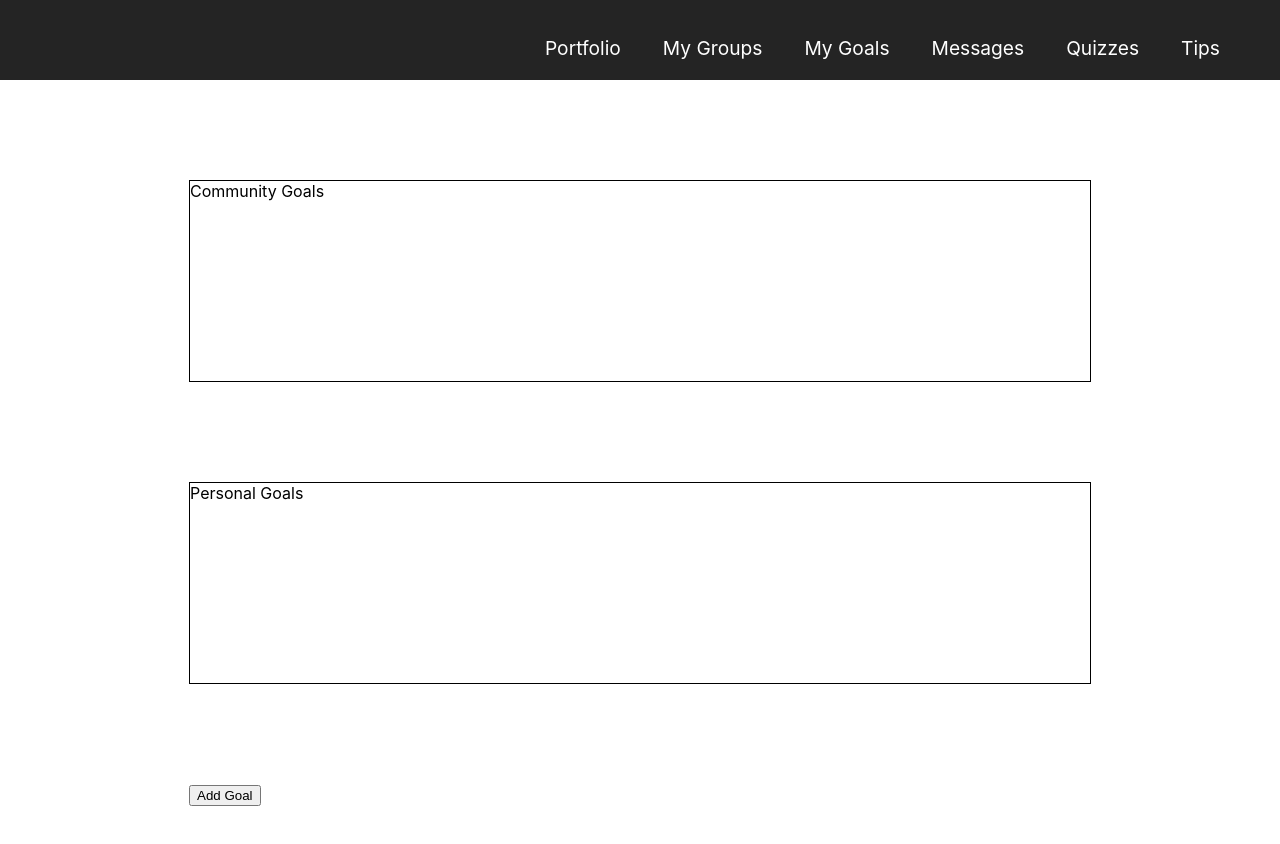
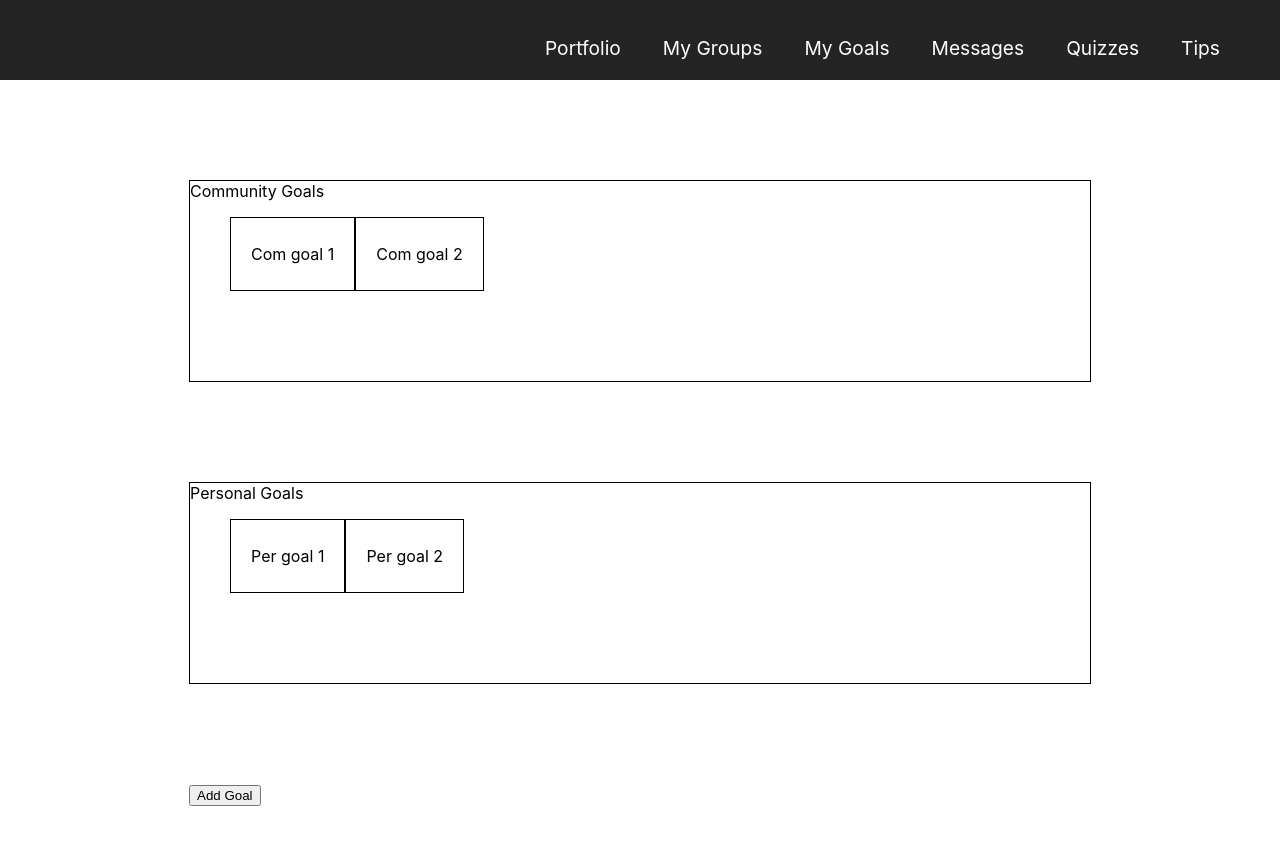
Before and after one commit to FeelingA1/HIPAAtar, a React (Create React App) app in the folder web-app/: page /goals in a window 1280 px wide. Shown: the top 844 px of the page. Built offline with nearby package versions, Linux system fonts and the light colour scheme.

Commit message:
Goals Page Completed (MVP)

```diff
--- a/web-app/src/pages/Goals/Goal.js
+++ b/web-app/src/pages/Goals/Goal.js
@@ -0,0 +1,13 @@
+import React, { useState } from "react";
+
+const Goal = (props) => {
+    return (
+        <>
+            <div>
+                <p>{props.goalTitle}</p>
+            </div>
+        </>
+    );
+}
+
+export default Goal;
--- a/web-app/src/pages/Goals/Goals.css
+++ b/web-app/src/pages/Goals/Goals.css
@@ -21,7 +21,7 @@
     margin: 100px;
     border: 1px solid #000;
     width: 900px;
-    height: 200px;
+    height: 400px;
 }
 
 .add-goal-form form{
@@ -34,3 +34,18 @@
 .form-label{
     padding: 10px;
 }
+
+.goal-list {
+  text-align: left;
+}
+
+.list-item{
+    display: inline-block;
+    padding: 10px 20px;
+    border: 1px solid #000;
+
+}
+
+.community-goals {
+    display: table;
+}
--- a/web-app/src/pages/Goals/Goals.js
+++ b/web-app/src/pages/Goals/Goals.js
@@ -1,59 +1,153 @@
-import React, { useState } from 'react';
-import './Goals.css';
+import React, { useState } from "react";
+import "./Goals.css";
+import Goal from "./Goal";
+
 const Goals = () => {
   const [showGoalForm, setShowGoalForm] = useState(false);
-  const [goalType, setGoalType] = useState('Mental Health');
+  const [comGoals, setComGoals] = useState([
+    {
+      title: "Com goal 1",
+      type: "test",
+      isPublic: true,
+    },
+    {
+      title: "Com goal 2",
+      type: "test2",
+      isPublic: true,
+    },
+  ]);
+
+  const [perGoals, setPerGoals] = useState([
+    {
+      title: "Per goal 1",
+      type: "test",
+      isPublic: true,
+    },
+    {
+      title: "Per goal 2",
+      type: "test2",
+      isPublic: true,
+    },
+  ]);
 
 
-  const handleGoalTypeChange = (event) => {
-    console.log('prev goalType ' + goalType)
+  console.log(comGoals);
+  const [formData, setFormData] = useState({
+    title: "",
+    type: "",
+    isPublic: true,
+  });
 
-    setGoalType(event.target.value)
-    console.log('event.target.value ' + event.target.value)
+  function handleChange(event) {
+    const { name, value, type, checked } = event.target;
+    setFormData((prevFormData) => {
+      return {
+        ...prevFormData,
+        [name]: type === "checkbox" ? checked : value,
+      };
+    });
+  }
 
-    console.log('post goalType ' + goalType)
+  function renderGoals(goals) {
+    return goals.map((item) => (
+      <li className="list-item">
+        <Goal goalTitle={item.title} />
+      </li>
+    ));
   }
+
+  const handleSubmit = (e) => {
+    e.preventDefault();
+    console.log(formData);
+    if (formData.isPublic) {
+      setComGoals((prevComGoals) => [...prevComGoals, formData]);
+    } else {
+      setPerGoals((prevPerGoals) => [...prevPerGoals, formData]);
+    }
+  };
 
   return (
     <div className="goals-page-container">
       <div className="goals-container">
-        <div className="community-goals">
-          Community Goals
-        </div>
+        <div className="community-goals">Community Goals</div>
+        <ul className="goal-list">{renderGoals(comGoals)}</ul>
       </div>
       <div className="goals-container">
-        <div className="personal-goals">
-          Personal Goals
-        </div>
+        <div className="personal-goals">Personal Goals</div>
+         <ul className="goal-list">{renderGoals(perGoals)}</ul>
       </div>
       <div className="add-goal-btn">
         <button onClick={() => setShowGoalForm(!showGoalForm)}>Add Goal</button>
       </div>
       {showGoalForm && (
-
         <div className="add-goal-form">
           <form>
             <label className="form-label">
               Goal Title
-              <input type="text" name="title" />
+              <input type="text" name="title" onChange={handleChange} />
             </label>
-            <label className="form-label">Goal Type
-              <select value={goalType} onChange={handleGoalTypeChange}>
-                <option value="Cardio">Cardio</option>
-                <option value="Mental Health" selected>Mental Health</option>
-                <option value="Sleep">Sleep</option>
-                <option value="Diet">Diet</option>
-              </select>
-            </label>
+            <fieldset>
+              <legend>Select your Goal Type</legend>
+              <input
+                type="radio"
+                id="cardio"
+                name="type"
+                value="cardio"
+                checked={formData.type === "cardio"}
+                onChange={handleChange}
+              />
+              <label htmlFor="cardio">Cardio</label>
+              <br />
 
+              <input
+                type="radio"
+                id="mental health"
+                name="type"
+                value="mental health"
+                checked={formData.type === "mental health"}
+                onChange={handleChange}
+              />
+              <label htmlFor="mental health">Mental Health</label>
+              <br />
 
-            <input type="submit" value="Submit" />
+              <input
+                type="radio"
+                id="sleep"
+                name="type"
+                value="sleep"
+                checked={formData.type === "sleep"}
+                onChange={handleChange}
+              />
+              <label htmlFor="sleep">Sleep</label>
+              <br />
+              <input
+                type="radio"
+                id="diet"
+                name="type"
+                value="diet"
+                checked={formData.type === "diet"}
+                onChange={handleChange}
+              />
+              <label htmlFor="diet">Diet</label>
+              <br />
+            </fieldset>
+            <br />
+            <label htmlFor="isPublic">Share goal to community?</label>
+            <input
+              type="checkbox"
+              id="diet"
+              checked={formData.isPublic}
+              onChange={handleChange}
+              name="isPublic"
+            />
+            <br />
+            <button type="submit" onClick={handleSubmit}>
+              Create Goal
+            </button>
           </form>
         </div>
       )}
-
-
     </div>
   );
-}
+};
 export default Goals;
```
